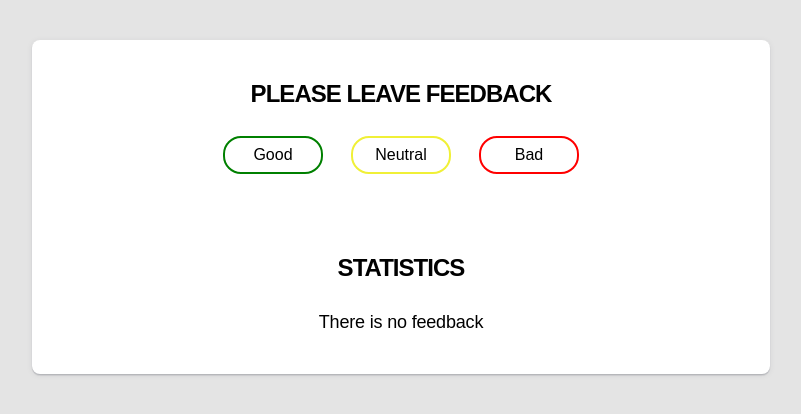
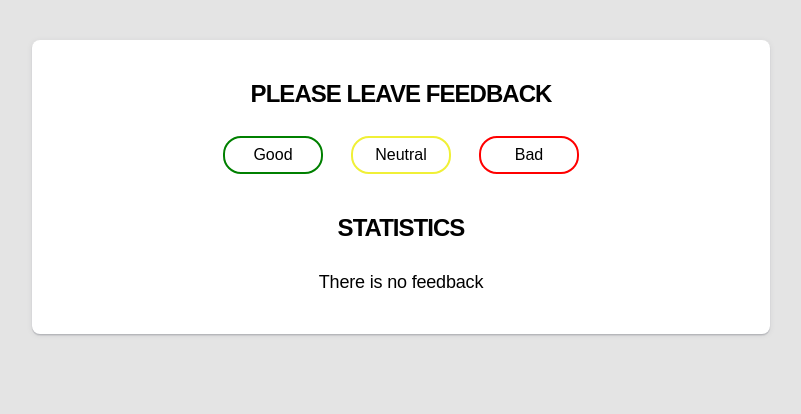
Before and after one commit to Mykola-Ts/goit-react-hw-02-feedback, a React (Create React App) app: page / in a window 1280 px wide. Shown: the top 414 px of the page, without its empty margins (239-1040 px from the left). Built offline with nearby package versions, Linux system fonts and the light colour scheme.

Commit message:
completed task

```diff
--- a/src/components/App.styled.js
+++ b/src/components/App.styled.js
@@ -3,7 +3,7 @@ import styled from 'styled-components';
 export const Wrapper = styled.div`
   width: 100%;
   border-radius: 8px;
-  padding: 20px;
+  padding: 40px 20px;
 
   background-color: #fff;
   box-shadow: 0px 1px 6px rgba(46, 47, 66, 0.08),
--- a/src/components/FeedbackButtonListItem/FeedbackButtonListItem.styled.js
+++ b/src/components/FeedbackButtonListItem/FeedbackButtonListItem.styled.js
@@ -47,4 +47,8 @@ export const FeedbackButton = styled.button`
   &:is(:hover, :focus) {
     color: #fff;
   }
+
+  @media screen and (max-width: 767px) {
+    min-width: 70px;
+  }
 `;
--- a/src/components/FeedbackOptions/FeedbackOptions.styled.js
+++ b/src/components/FeedbackOptions/FeedbackOptions.styled.js
@@ -4,4 +4,8 @@ export const FeedbackButtonList = styled.ul`
   display: flex;
   justify-content: center;
   gap: 28px;
+
+  @media screen and (max-width: 767px) {
+    gap: 20px;
+  }
 `;
--- a/src/components/Section/Section.styled.js
+++ b/src/components/Section/Section.styled.js
@@ -1,8 +1,6 @@
 import styled from 'styled-components';
 
 export const Wrapper = styled.div`
-  padding: 20px;
-
   &:not(:last-child) {
     margin-bottom: 40px;
   }
```
